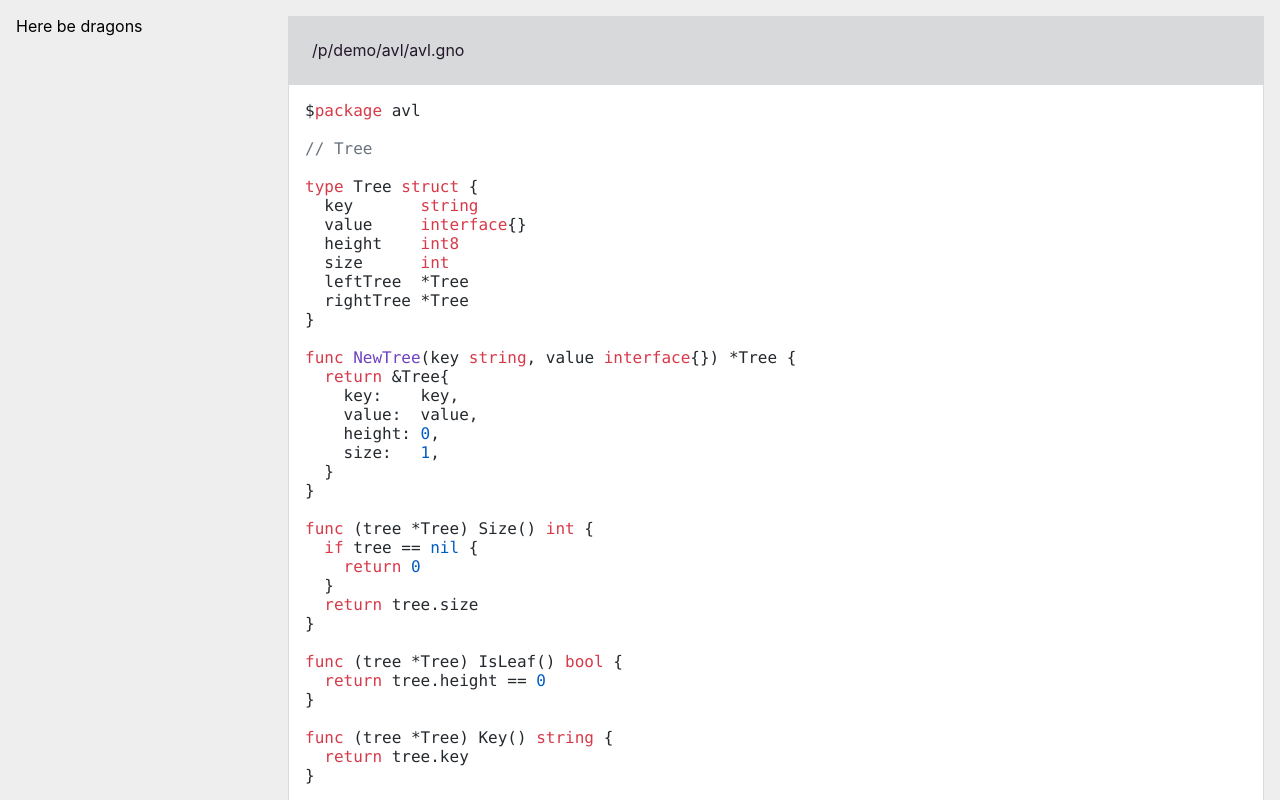
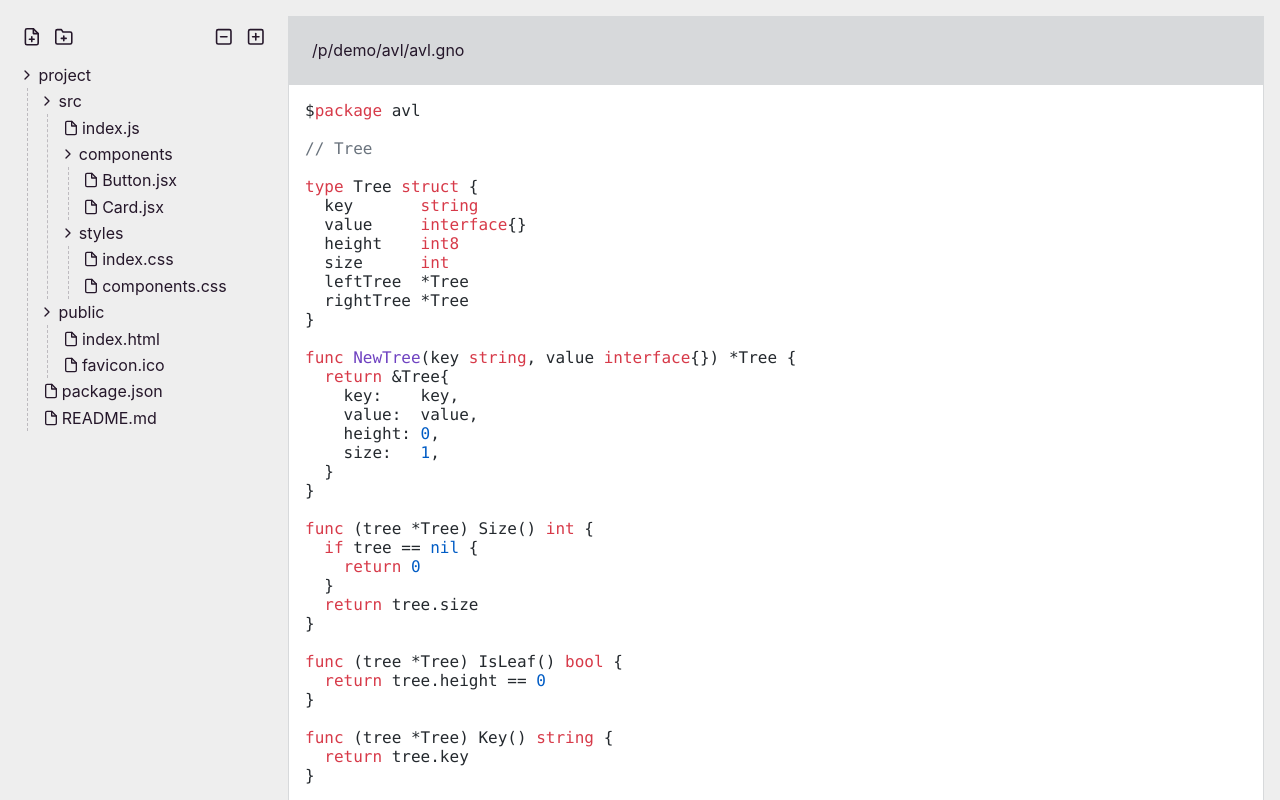
Before and after one commit to paupenin/react-file-tree-component, a React (Create React App) app: page / in a window 1280 px wide. Built offline with nearby package versions, Linux system fonts and the light colour scheme.

Commit message:
Create FileTree and FileTreeItem components with styles

```diff
--- a/src/components/explorer/FileTree/index.tsx
+++ b/src/components/explorer/FileTree/index.tsx
@@ -1,15 +1,45 @@
-import React from "react";
+import React from 'react';
 
-import { FileTreeItem } from "./types";
+import { FileTreeItemType } from './types';
 
-function FileTree({
-  fileTreeData,
-}: {
-  fileTreeData: FileTreeItem
-}) {
+import FileTreeItem from '../FileTreeItem';
+
+import {ReactComponent as AddFileButton} from '../../../assets/icons/file-plus.svg';
+import {ReactComponent as AddFolderButton} from '../../../assets/icons/folder-plus.svg';
+import {ReactComponent as CollapseButton} from '../../../assets/icons/minus-square.svg';
+import {ReactComponent as ExpandButton} from '../../../assets/icons/plus-square.svg';
+
+import './styles.css';
+
+function FileTree({ fileTreeData }: { fileTreeData: FileTreeItemType }) {
   return (
     <div className="file-tree">
-      Here be dragons
+      <div className="file-tree__header">
+        <div className="file-tree__header__left">
+          <AddFileButton
+            className="file-tree__header__icon"
+            title="Add file"
+          />
+          <AddFolderButton
+            className="file-tree__header__icon"
+            title="Add folder"
+          />
+        </div>
+
+        <div className="file-tree__header__right">
+          <CollapseButton
+            className="file-tree__header__icon"
+            title="Collapse all"
+          />
+          <ExpandButton
+            className="file-tree__header__icon"
+            title="Expand all"
+          />
+        </div>
+      </div>
+      <div className="file-tree__explorer">
+        <FileTreeItem item={fileTreeData} />
+      </div>
     </div>
   );
 }
--- a/src/components/explorer/FileTree/styles.css
+++ b/src/components/explorer/FileTree/styles.css
@@ -1,31 +1,18 @@
-.file-tree {
-
+.file-tree__header {
+  display: flex;
+  justify-content: space-between;
+  margin: 0.5rem 0;
 }
 
-.file-tree__item {
-
+.file-tree__header__icon {
+  cursor: pointer;
+  margin: 0 0.2rem;
+  padding: 0.2rem;
+  width: 1.2rem;
+  height: 1.2rem;
+  border-radius: 0.2rem;
 }
 
-.file-tree__item {
-
+.file-tree__header__icon:hover {
+  background: #25172a0d;
 }
-
-@keyframes file-tree__item-collapse {
-  from {
-    height: 100%;
-  }
-  to {
-    height: 0;
-    display: none;
-  }
-}
-
-@keyframes file-tree__item-expand {
-  from {
-    height: 0;
-    display: block;
-  }
-  to {
-    height: 100%;
-  }
-}
--- /dev/null
+++ b/src/components/explorer/FileTreeItem/index.tsx
@@ -0,0 +1,56 @@
+import React from 'react';
+
+import { FileTreeItemType } from '../FileTree/types';
+
+import {ReactComponent as FolderChevronIcon} from '../../../assets/icons/chevron.svg';
+import {ReactComponent as FileIcon} from '../../../assets/icons/file.svg';
+
+import './styles.css';
+
+function FileTreeItem({
+  item,
+  path,
+}: {
+  item: FileTreeItemType;
+  path?: string;
+}) {
+  const isDirectory = item.kind === 'directory';
+  const itemPath = path ? `${path}/${item.name}` : item.name;
+  const isExpanded = false;
+  const isSelected = false;
+
+  return (
+    <div className="file-tree-item">
+      <div
+        className="file-tree-item__line"
+        title={isDirectory ? itemPath : `${itemPath} · ${item.size}`}
+      >
+        {isDirectory ? (
+          <FolderChevronIcon
+            className={
+              `file-tree-item__icon file-tree-item__icon--directory ${
+                isExpanded ? 'file-tree-item__icon--directory--expanded' : ''
+              }`
+            }
+          />
+        ) : (
+          <FileIcon className="file-tree-item__icon file-tree-item__icon--file" />
+        )}
+
+        <span className={`file-tree-item__name ${
+          isSelected ? 'file-tree-item__name--selected' : ''
+        }`}>{item.name}</span>
+      </div>
+
+      {isDirectory && (
+        <div className="file-tree-item__children">
+          {item.children.map((child) => (
+            <FileTreeItem item={child} path={itemPath} />
+          ))}
+        </div>
+      )}
+    </div>
+  );
+}
+
+export default FileTreeItem;
--- /dev/null
+++ b/src/components/explorer/FileTreeItem/styles.css
@@ -0,0 +1,38 @@
+.file-tree-item__line {
+  display: flex;
+  align-items: center;
+  padding: 0.2rem 0.2rem;
+  cursor: pointer;
+}
+
+.file-tree-item__line:hover {
+  background: #25172a0d;
+}
+
+.file-tree-item__line .file-tree-item__icon {
+  width: 1rem;
+  height: 1rem;
+  margin-right: 0.2rem;
+}
+
+.file-tree-item__icon--directory--expanded {
+  transform: rotate(90deg);
+}
+
+.file-tree-item__icon--file {
+  margin-left: 0.2rem;
+}
+
+.file-tree-item__name {
+  color: #25172a;
+}
+
+.file-tree-item__name--selected {
+  font-weight: 500;
+}
+
+.file-tree-item__children {
+  margin-left: 0.7rem;
+  padding-left: 0.5rem;
+  border-left: 1px dashed #25172a3d;
+}
--- a/src/data/FileTreeData.ts
+++ b/src/data/FileTreeData.ts
@@ -1,6 +1,6 @@
-import { FileTreeItem } from "../components/explorer/FileTree/types";
+import { FileTreeItemType } from "../components/explorer/FileTree/types";
 
-const data: FileTreeItem = {
+const data: FileTreeItemType = {
   name: 'project',
   kind: 'directory',
   children: [
```
Also changed, not shown: src/components/explorer/FileTree/types.ts (+5 -5 lines), 1 other file (tests, documents, lock files or other folders).
